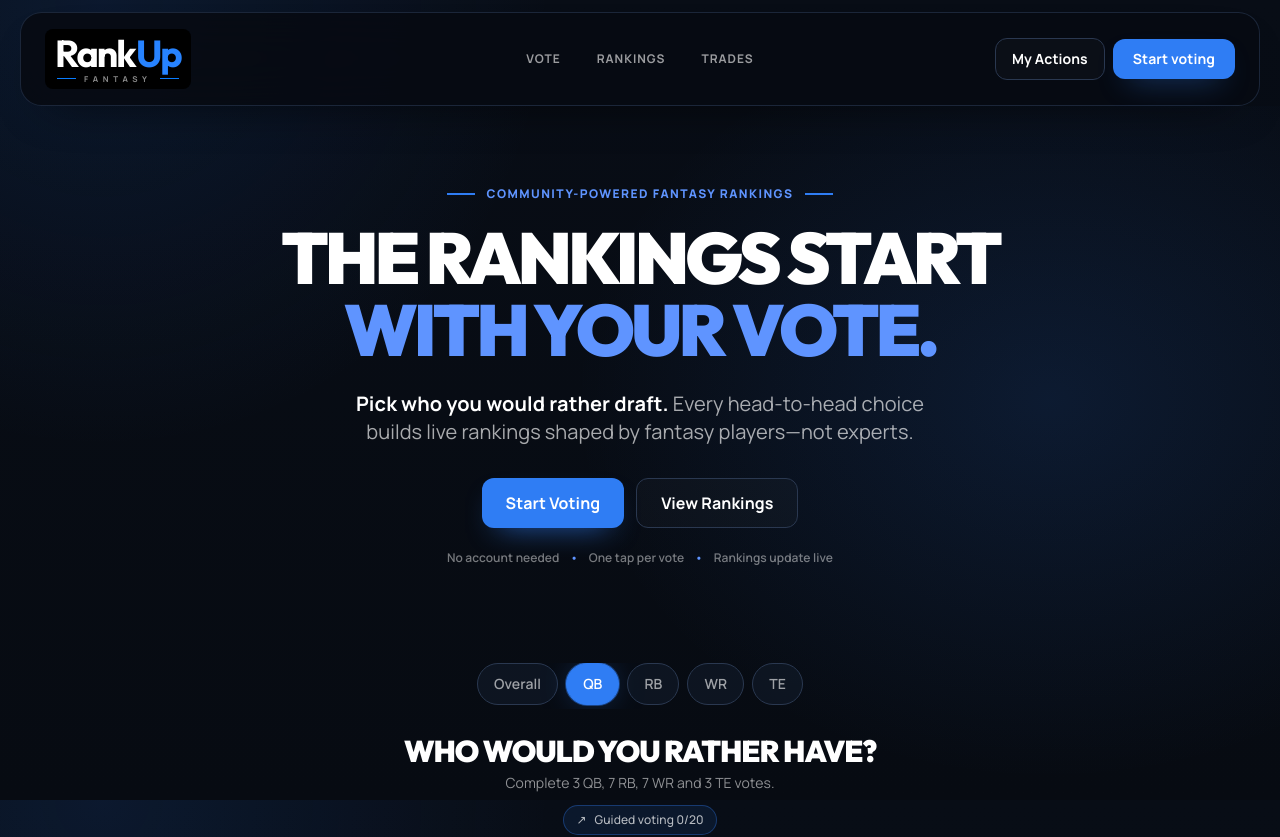
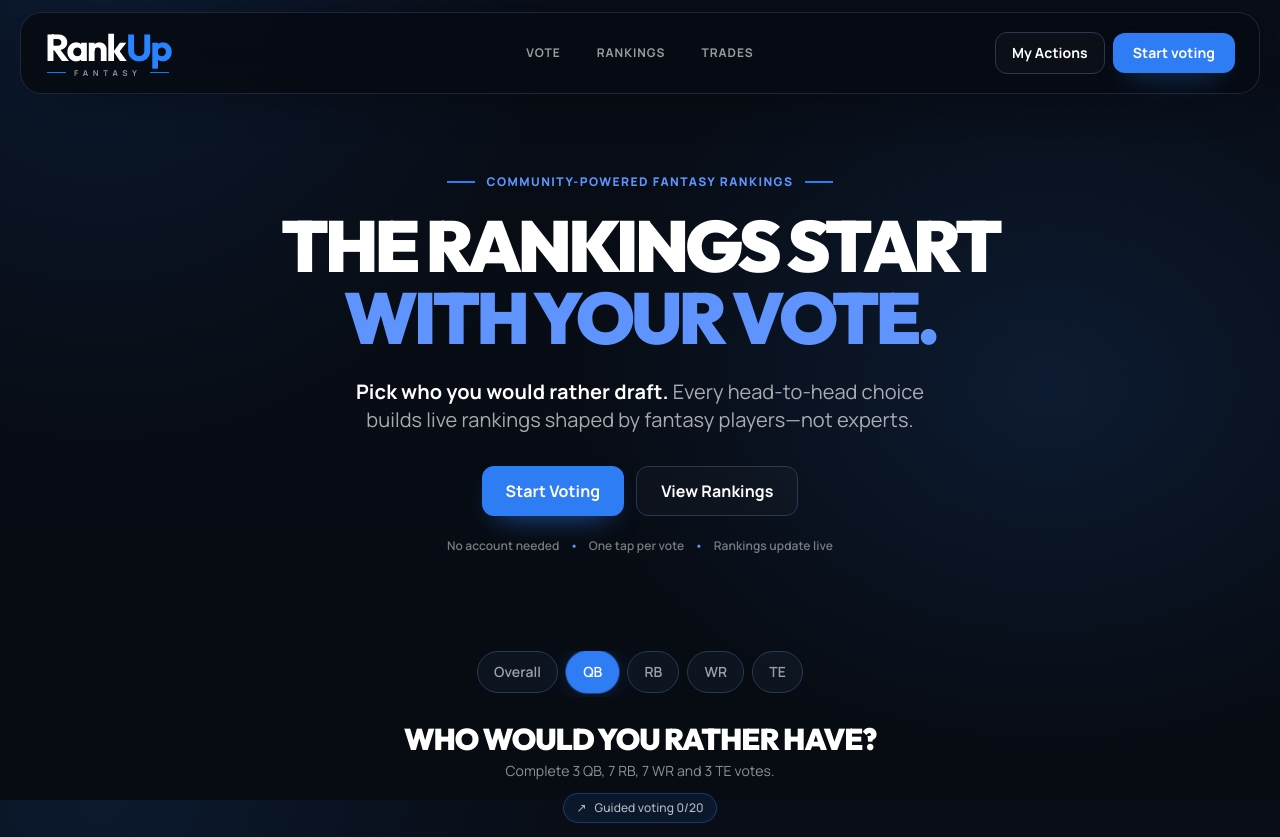
Before and after one commit to mfitzclarence-oss/rankerfantasy, a Next.js app: page / in a window 1280 px wide. Shown: the top 837 px of the page. Built offline with nearby package versions, Linux system fonts and the light colour scheme; no server answers; the database is empty.

Commit message:
Remove RankUp logo background

```diff
--- a/components/BrandWordmark.tsx
+++ b/components/BrandWordmark.tsx
@@ -21,11 +21,7 @@ export function BrandWordmark({
 
   return (
     <span
-      className={clsx(
-        'inline-flex select-none flex-col items-stretch leading-none',
-        prefix === 'Rank' && 'rounded-lg bg-black px-2.5 py-1.5',
-        className
-      )}
+      className={clsx('inline-flex select-none flex-col items-stretch leading-none', className)}
       aria-label={label}
     >
       <span
```
